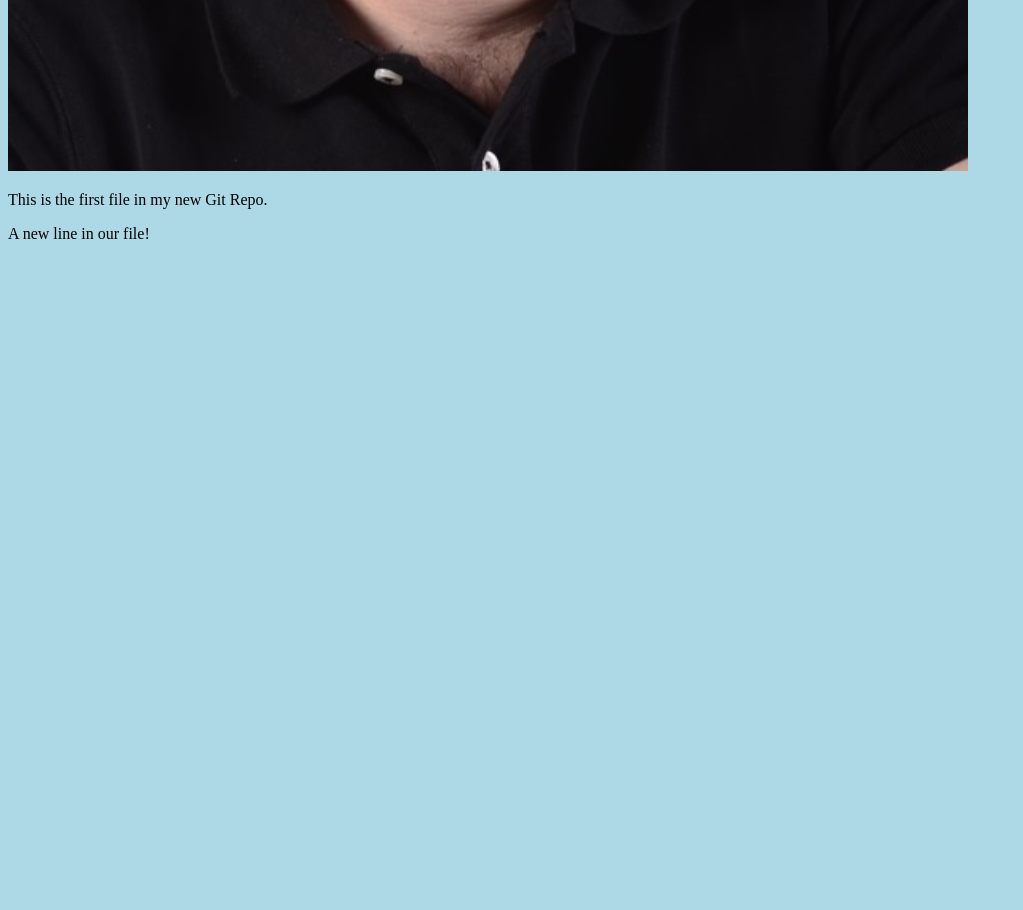
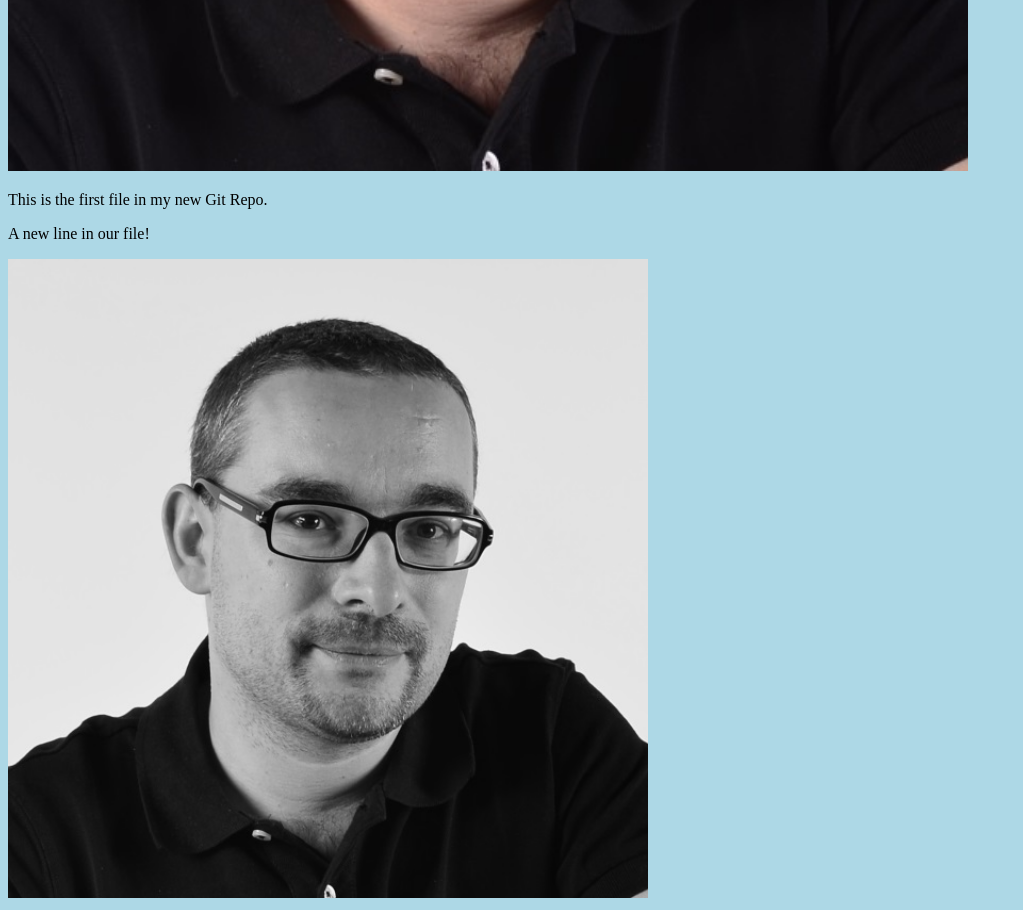
Before and after one commit to pnowinski/learning, a plain HTML site: page index.html in a window 1280 px wide. Shown: the part 867-1777 px from the top of the page, without its empty margins (0-1023 px from the left). Before the commit the page ends 1126 px from the top, so only its background shows below. Drawn offline with Linux system fonts and the light colour scheme.

Commit message:
second image

```diff
--- a/index.html
+++ b/index.html
@@ -7,10 +7,10 @@
 <body>
 
 <h1>Hello world!</h1>
-<div><img src="pn_color_2.jpg" alt="Hello World from Space"
-style="width:100%;max-width:960px"></div>
+<div><img src="pn_color_2.jpg" alt="Hello World from Space" style="width:100%;max-width:960px"></div>
 <p>This is the first file in my new Git Repo.</p>
 <p>A new line in our file!</p>
+<div><img src="pn_bw_2.jpg" alt="Hello Git" style="width:100%;max-width:640px"></div>
 
 </body>
 </html>
```
Also changed, not shown: pn_bw_2.jpg (added).
